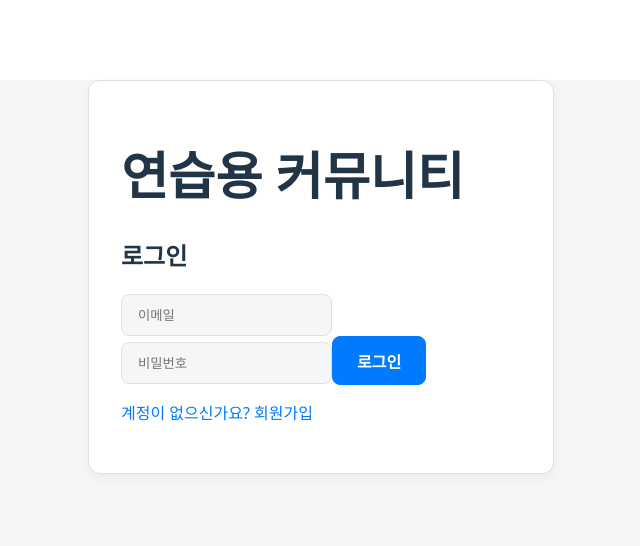
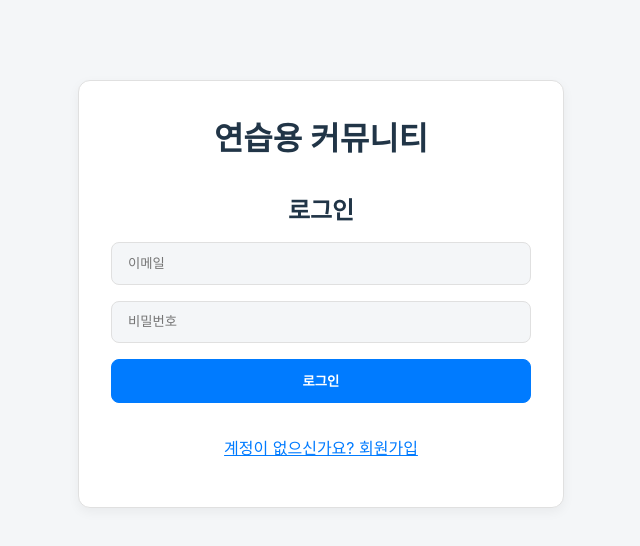
Before and after one commit to ahnsangha/portfolio-3, a React (Vite) app in the folder frontend/: page / in a window 1280 px wide. Shown: the top 546 px of the page, without its empty margins (319-959 px from the left). Built offline with nearby package versions, Linux system fonts and the light colour scheme.

Commit message:
css 수정

```diff
--- a/frontend/src/App.css
+++ b/frontend/src/App.css
@@ -7,18 +7,21 @@
   padding: 0;
   text-align: left;
 }
-
+.app-container {
+  display: flex;
+  height: 100vh;
+}
 .main-content {
   flex-grow: 1;
   padding: 2rem 3rem;
   overflow-y: auto;
 }
-.main-header {
-  display: flex;
-  justify-content: space-between;
-  align-items: center;
-  padding-bottom: 0;
+hr {
+  border: none;
+  border-top: 1px solid var(--border-color);
+  margin: 1.5rem 0;
 }
+
 /* Card UI */
 .card {
   background-color: var(--card-bg-color);
@@ -32,50 +35,115 @@ body.dark .card {
 }
 
 /* =================================== */
-/* 2. Sidebar Styles */
+/* 2. Sidebar & Header */
 /* =================================== */
 .sidebar {
   width: 240px;
-  /* ... 기존 스타일 ... */
+  flex-shrink: 0;
+  padding: 1.5rem;
+  transition: width 0.3s ease;
+  position: relative;
   background-color: var(--sidebar-bg-color);
   border-right: 1px solid var(--border-color);
+  display: flex;
+  flex-direction: column;
 }
-/* ... (sidebar.collapsed, toggle-button 등은 기존과 거의 동일) ... */
-.sidebar-nav a.active { /* 활성 메뉴 스타일 */
+.sidebar.collapsed {
+  width: 60px;
+  padding: 1rem 0;
+}
+.sidebar-toggle-button {
+  position: absolute;
+  top: 1.5rem;
+  right: -15px;
+  width: 30px;
+  height: 30px;
+  border-radius: 50%;
+  cursor: pointer;
+  display: flex;
+  align-items: center;
+  justify-content: center;
+  z-index: 10;
+  background-color: var(--primary-color);
+  color: var(--button-primary-text-color);
+  border: 2px solid var(--background-color);
+}
+.sidebar.collapsed .sidebar-toggle-button {
+  right: -20px;
+}
+.user-profile .user-email { font-weight: bold; word-break: break-all; }
+.user-profile .logout-button { width: 100%; margin-top: 1rem; }
+.sidebar-nav a {
+  display: block;
+  padding: 0.75rem;
+  text-decoration: none;
+  border-radius: 8px;
+  color: var(--text-color);
+  font-weight: 500;
+}
+.sidebar-nav a:hover {
+  background-color: rgba(0, 0, 0, 0.05);
+}
+body.dark .sidebar-nav a:hover {
+  background-color: rgba(255, 255, 255, 0.05);
+}
+.sidebar-nav a.active {
   background-color: var(--primary-color);
   color: white;
-  font-weight: 600;
+}
+.theme-toggle-container { margin-top: auto; padding-top: 1rem; }
+.theme-toggle-button { width: 100%; }
+.main-header {
+  display: flex;
+  justify-content: space-between;
+  align-items: center;
+  margin-bottom: 1.5rem;
 }
 
 /* =================================== */
-/* 3. Post List Styles */
+/* 3. Post & Auth Pages */
 /* =================================== */
-.post-list-container {
-  /* 카드 스타일을 여기에 적용 */
-}
 .post-item {
-  /* ... 기존 스타일 ... */
+  display: flex;
+  justify-content: space-between;
+  align-items: center;
+  padding: 1.25rem 0;
   border-bottom: 1px solid var(--border-color);
 }
-.post-item:last-child {
-  border-bottom: none; /* 마지막 항목의 밑줄 제거 */
-}
+.post-item:first-child { padding-top: 0; }
+.post-item:last-child { border-bottom: none; padding-bottom: 0; }
+.post-meta { color: var(--text-color-light); font-size: 0.9rem; white-space: nowrap; margin-left: 1rem; }
+.post-title-link { color: inherit; text-decoration: none; }
+.post-title-link:hover { color: var(--primary-color); }
+.post-detail .post-content { margin-top: 2rem; white-space: pre-wrap; line-height: 1.7; }
+
+.auth-page .card { max-width: 420px; margin: 5rem auto; text-align: center; }
+.auth-form { display: flex; flex-direction: column; gap: 1rem; margin-top: 2rem; }
+.toggle-auth { cursor: pointer; color: var(--link-color); text-decoration: underline; margin-top: 1rem; }
 
 /* =================================== */
 /* 4. Forms & Buttons */
 /* =================================== */
+.form-group { margin-bottom: 1rem; }
 input, textarea {
-  background-color: var(--background-color); /* 폼 배경색을 전체 배경과 통일 */
+  width: 100%;
+  padding: 0.8rem 1rem;
   border: 1px solid var(--border-color);
-  padding: 0.8rem 1rem;
   border-radius: 8px;
+  background-color: var(--background-color);
+  color: var(--text-color);
+  box-sizing: border-box;
 }
 input:focus, textarea:focus {
-  outline: 2px solid var(--primary-color);
-  border-color: transparent;
+  outline: none;
+  border-color: var(--primary-color);
+  box-shadow: 0 0 0 2px rgba(0, 123, 255, 0.25);
+}
+body.dark input:focus, body.dark textarea:focus {
+  box-shadow: 0 0 0 2px rgba(100, 108, 255, 0.25);
 }
 
-button, .button-link { /* 링크도 버튼처럼 보이게 */
+button, .button-link {
   padding: 0.7rem 1.5rem;
   border-radius: 8px;
   cursor: pointer;
@@ -85,13 +153,13 @@ button, .button-link { /* 링크도 버튼처럼 보이게 */
   background-color: var(--card-bg-color);
   color: var(--text-color);
   transition: all 0.2s ease;
+  display: inline-block;
+  text-align: center;
 }
 button:hover, .button-link:hover {
   transform: translateY(-2px);
   box-shadow: 0 2px 8px rgba(0,0,0,0.1);
 }
-
-/* Primary Button */
 button.primary, .button-link.primary {
   background-color: var(--primary-color);
   color: white;
@@ -101,14 +169,31 @@ button.primary:hover, .button-link.primary:hover {
   background-color: var(--primary-color-hover);
   border-color: var(--primary-color-hover);
 }
+.button-group { margin-top: 2rem; display: flex; gap: 1rem; }
 
 /* =================================== */
-/* 5. Auth Page Styles */
+/* 5. Spinner */
 /* =================================== */
-.auth-page .card {
-  max-width: 400px;
-  margin: 5rem auto;
+.spinner {
+  border: 4px solid rgba(0, 0, 0, 0.1);
+  width: 36px;
+  height: 36px;
+  border-radius: 50%;
+  border-left-color: var(--primary-color); /* 테마 색상을 따르도록 변경 */
+  margin: 3rem auto;
+  animation: spin 1s linear infinite;
 }
-.toggle-auth {
-  color: var(--link-color);
+
+body.dark .spinner {
+    border-color: rgba(255, 255, 255, 0.1);
+    border-left-color: var(--primary-color);
 }
+
+@keyframes spin {
+  0% {
+    transform: rotate(0deg);
+  }
+  100% {
+    transform: rotate(360deg);
+  }
+}
--- a/frontend/src/components/CreatePost.jsx
+++ b/frontend/src/components/CreatePost.jsx
@@ -18,7 +18,6 @@ const CreatePost = ({ handleSubmit }) => {
 
   return (
     <form onSubmit={onSubmit} className="create-post-form">
-      <h3>새 게시글 작성하기</h3>
       <div className="form-group">
         <input
           type="text"
--- a/frontend/src/components/PostList.jsx
+++ b/frontend/src/components/PostList.jsx
@@ -4,7 +4,6 @@ import { Link } from 'react-router-dom'; // Link를 불러옵니다.
 const PostList = ({ posts }) => {
   return (
     <div className="post-list-container">
-      <h2>최근 게시글</h2>
       <div className="post-list">
         {posts.length === 0 ? (
           <p>게시글이 없습니다.</p>
--- a/frontend/src/index.css
+++ b/frontend/src/index.css
@@ -38,61 +38,14 @@ body {
 h1, h2, h3, h4, h5, h6 {
   color: var(--text-color);
   font-weight: 600;
+  margin: 0;
 }
 
 a {
   font-weight: 500;
   color: var(--link-color);
-  text-decoration: inherit;
+  text-decoration: none;
 }
 a:hover {
   opacity: 0.8;
 }
-
-/* 기존 스타일에 변수 적용 */
-body {
-  margin: 0;
-  min-width: 320px;
-  min-height: 100vh;
-  background-color: var(--background-color);
-  color: var(--text-color);
-  font-family: system-ui, Avenir, Helvetica, Arial, sans-serif;
-  line-height: 1.5;
-}
-
-h1 {
-  font-size: 3.2em;
-  line-height: 1.1;
-}
-
-button {
-  border-radius: 8px;
-  border: 1px solid transparent;
-  padding: 0.6em 1.2em;
-  font-size: 1em;
-  font-weight: 500;
-  font-family: inherit;
-  background-color: #1a1a1a;
-  cursor: pointer;
-  transition: border-color 0.25s;
-}
-button:hover {
-  border-color: #646cff;
-}
-button:focus,
-button:focus-visible {
-  outline: 4px auto -webkit-focus-ring-color;
-}
-
-@media (prefers-color-scheme: light) {
-  :root {
-    color: #213547;
-    background-color: #ffffff;
-  }
-  a:hover {
-    color: #747bff;
-  }
-  button {
-    background-color: #f9f9f9;
-  }
-}
```
